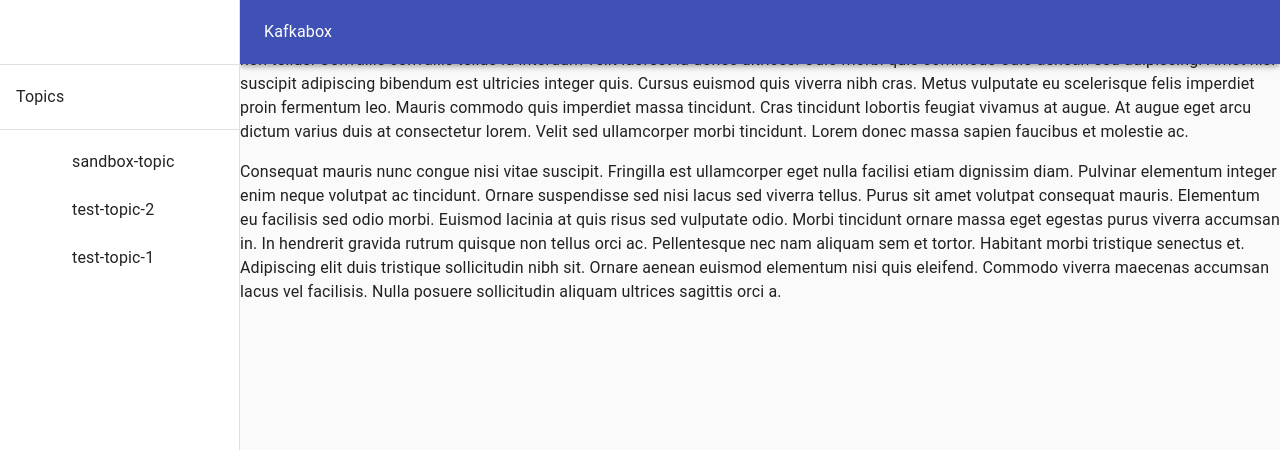
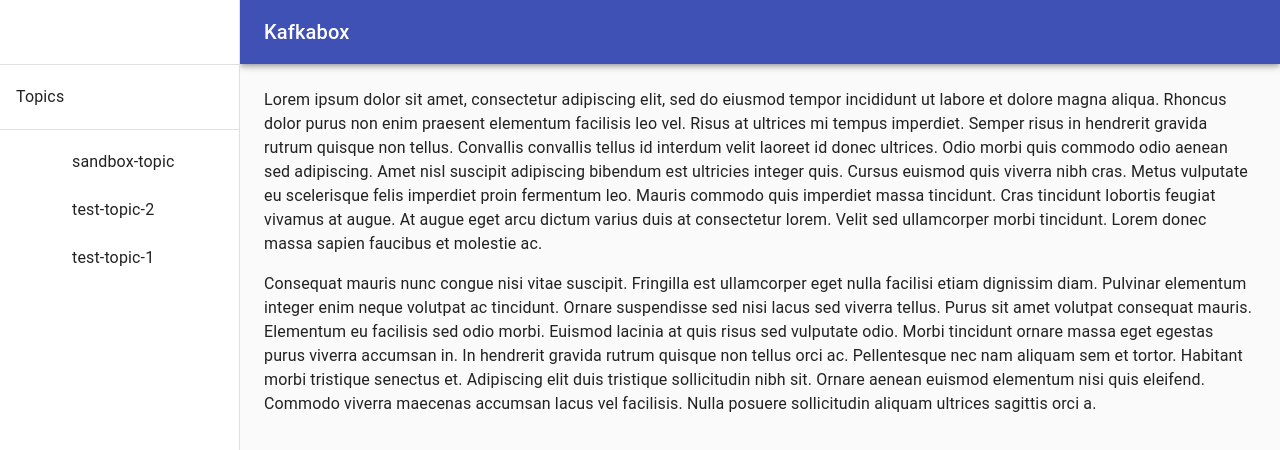
Before and after one commit to mhhussain/kafkabox, a React (Create React App) app in the folder kafka-ui/: page / in a window 1280 px wide. Shown: the top 450 px of the page. Built offline with nearby package versions, Linux system fonts and the light colour scheme.

Commit message:
fixed styling further

```diff
--- a/kafka-ui/src/App.js
+++ b/kafka-ui/src/App.js
@@ -1,13 +1,14 @@
 import React, { Component } from 'react';
+import { withStyles } from '@material-ui/core/styles';
 import CssBaseline from '@material-ui/core/CssBaseline';
-
 import AppBar from '@material-ui/core/AppBar';
 import Toolbar from '@material-ui/core/Toolbar';
 import Typography from '@material-ui/core/Typography';
 
 import TopicListContainer from './components/TopicListContainer';
+import TopicContainer from './components/TopicContainer';
 
-import './App.css';
+import styles from './components/styles';
 
 class App extends Component {
   state = {
@@ -32,11 +33,11 @@
 
   render() {
     return (
-      <div style={{display: "flex"}}>
+      <div className={this.props.classes.root}>
         <CssBaseline />
-        <AppBar position="fixed" style={{width: "calc(100% - 240px)"}}>
+        <AppBar position="fixed" className={this.props.classes.appBar}>
             <Toolbar>
-                <Typography variant="subtitle1" color="inherit">
+                <Typography variant="h6" noWrap>
                     Kafkabox
                 </Typography>
             </Toolbar>
@@ -46,35 +47,10 @@
           onTopicChange={this.onSelectedTopicChange}
           />
 
-        <main>
-              <div></div>
-              <Typography paragraph>
-                Lorem ipsum dolor sit amet, consectetur adipiscing elit, sed do eiusmod tempor incididunt
-                ut labore et dolore magna aliqua. Rhoncus dolor purus non enim praesent elementum
-                facilisis leo vel. Risus at ultrices mi tempus imperdiet. Semper risus in hendrerit
-                gravida rutrum quisque non tellus. Convallis convallis tellus id interdum velit laoreet id
-                donec ultrices. Odio morbi quis commodo odio aenean sed adipiscing. Amet nisl suscipit
-                adipiscing bibendum est ultricies integer quis. Cursus euismod quis viverra nibh cras.
-                Metus vulputate eu scelerisque felis imperdiet proin fermentum leo. Mauris commodo quis
-                imperdiet massa tincidunt. Cras tincidunt lobortis feugiat vivamus at augue. At augue eget
-                arcu dictum varius duis at consectetur lorem. Velit sed ullamcorper morbi tincidunt. Lorem
-                donec massa sapien faucibus et molestie ac.
-              </Typography>
-              <Typography paragraph>
-                Consequat mauris nunc congue nisi vitae suscipit. Fringilla est ullamcorper eget nulla
-                facilisi etiam dignissim diam. Pulvinar elementum integer enim neque volutpat ac
-                tincidunt. Ornare suspendisse sed nisi lacus sed viverra tellus. Purus sit amet volutpat
-                consequat mauris. Elementum eu facilisis sed odio morbi. Euismod lacinia at quis risus sed
-                vulputate odio. Morbi tincidunt ornare massa eget egestas purus viverra accumsan in. In
-                hendrerit gravida rutrum quisque non tellus orci ac. Pellentesque nec nam aliquam sem et
-                tortor. Habitant morbi tristique senectus et. Adipiscing elit duis tristique sollicitudin
-                nibh sit. Ornare aenean euismod elementum nisi quis eleifend. Commodo viverra maecenas
-                accumsan lacus vel facilisis. Nulla posuere sollicitudin aliquam ultrices sagittis orci a.
-              </Typography>
-          </main>
+        <TopicContainer />
       </div>
     );
   }
 }
 
-export default App;
+export default withStyles(styles)(App);
--- /dev/null
+++ b/kafka-ui/src/components/TopicContainer.js
@@ -0,0 +1,40 @@
+import React, { Component } from 'react';
+import { withStyles } from '@material-ui/core/styles';
+import Typography from '@material-ui/core/Typography';
+import styles from './styles'
+
+class TopicContainer extends Component {
+
+    render() {
+        return (
+            <main className={this.props.classes.content}>
+              <div className={this.props.classes.toolbar}></div>
+              <Typography paragraph>
+                Lorem ipsum dolor sit amet, consectetur adipiscing elit, sed do eiusmod tempor incididunt
+                ut labore et dolore magna aliqua. Rhoncus dolor purus non enim praesent elementum
+                facilisis leo vel. Risus at ultrices mi tempus imperdiet. Semper risus in hendrerit
+                gravida rutrum quisque non tellus. Convallis convallis tellus id interdum velit laoreet id
+                donec ultrices. Odio morbi quis commodo odio aenean sed adipiscing. Amet nisl suscipit
+                adipiscing bibendum est ultricies integer quis. Cursus euismod quis viverra nibh cras.
+                Metus vulputate eu scelerisque felis imperdiet proin fermentum leo. Mauris commodo quis
+                imperdiet massa tincidunt. Cras tincidunt lobortis feugiat vivamus at augue. At augue eget
+                arcu dictum varius duis at consectetur lorem. Velit sed ullamcorper morbi tincidunt. Lorem
+                donec massa sapien faucibus et molestie ac.
+              </Typography>
+              <Typography paragraph>
+                Consequat mauris nunc congue nisi vitae suscipit. Fringilla est ullamcorper eget nulla
+                facilisi etiam dignissim diam. Pulvinar elementum integer enim neque volutpat ac
+                tincidunt. Ornare suspendisse sed nisi lacus sed viverra tellus. Purus sit amet volutpat
+                consequat mauris. Elementum eu facilisis sed odio morbi. Euismod lacinia at quis risus sed
+                vulputate odio. Morbi tincidunt ornare massa eget egestas purus viverra accumsan in. In
+                hendrerit gravida rutrum quisque non tellus orci ac. Pellentesque nec nam aliquam sem et
+                tortor. Habitant morbi tristique senectus et. Adipiscing elit duis tristique sollicitudin
+                nibh sit. Ornare aenean euismod elementum nisi quis eleifend. Commodo viverra maecenas
+                accumsan lacus vel facilisis. Nulla posuere sollicitudin aliquam ultrices sagittis orci a.
+              </Typography>
+          </main>
+        )
+    }
+}
+
+export default withStyles(styles)(TopicContainer);
```
